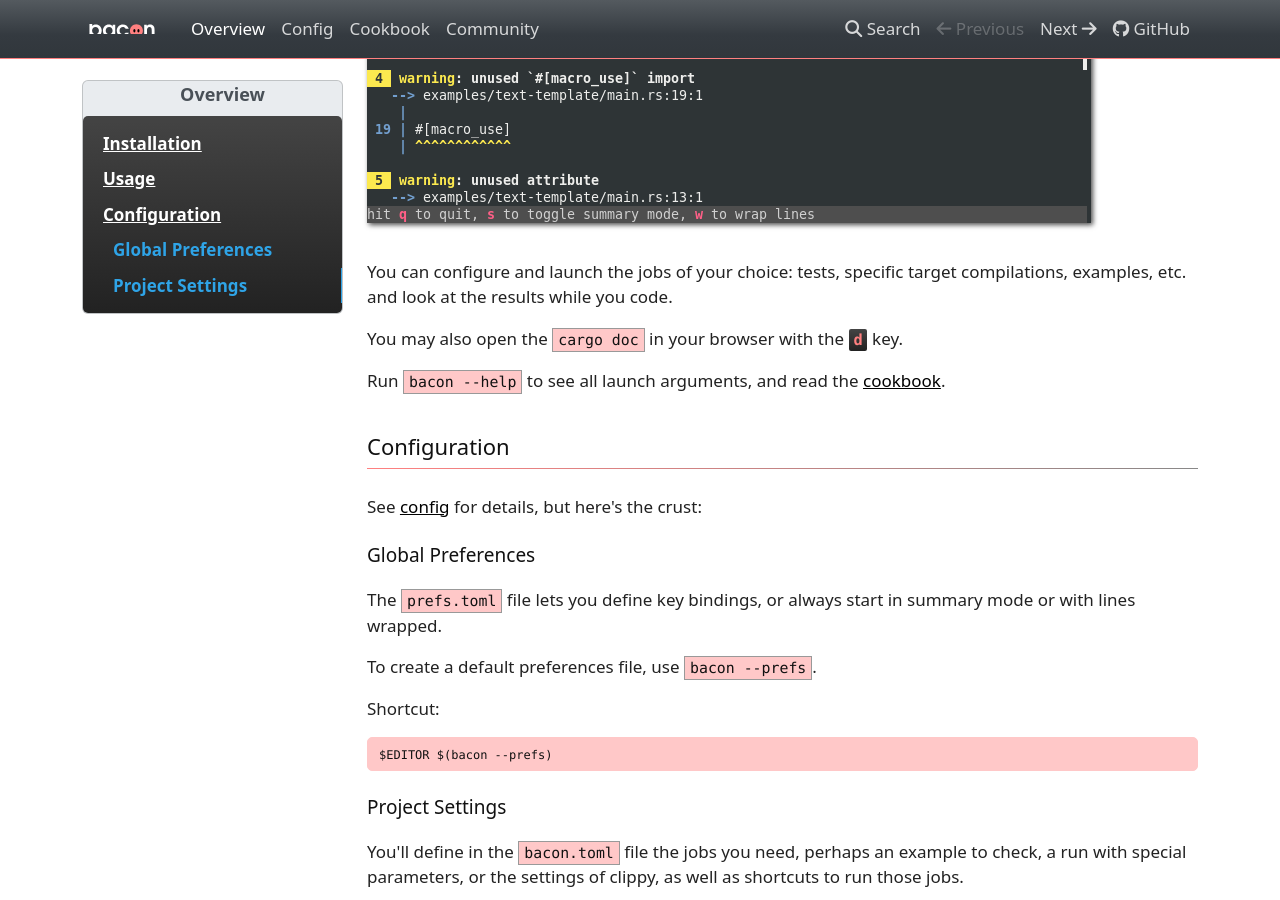
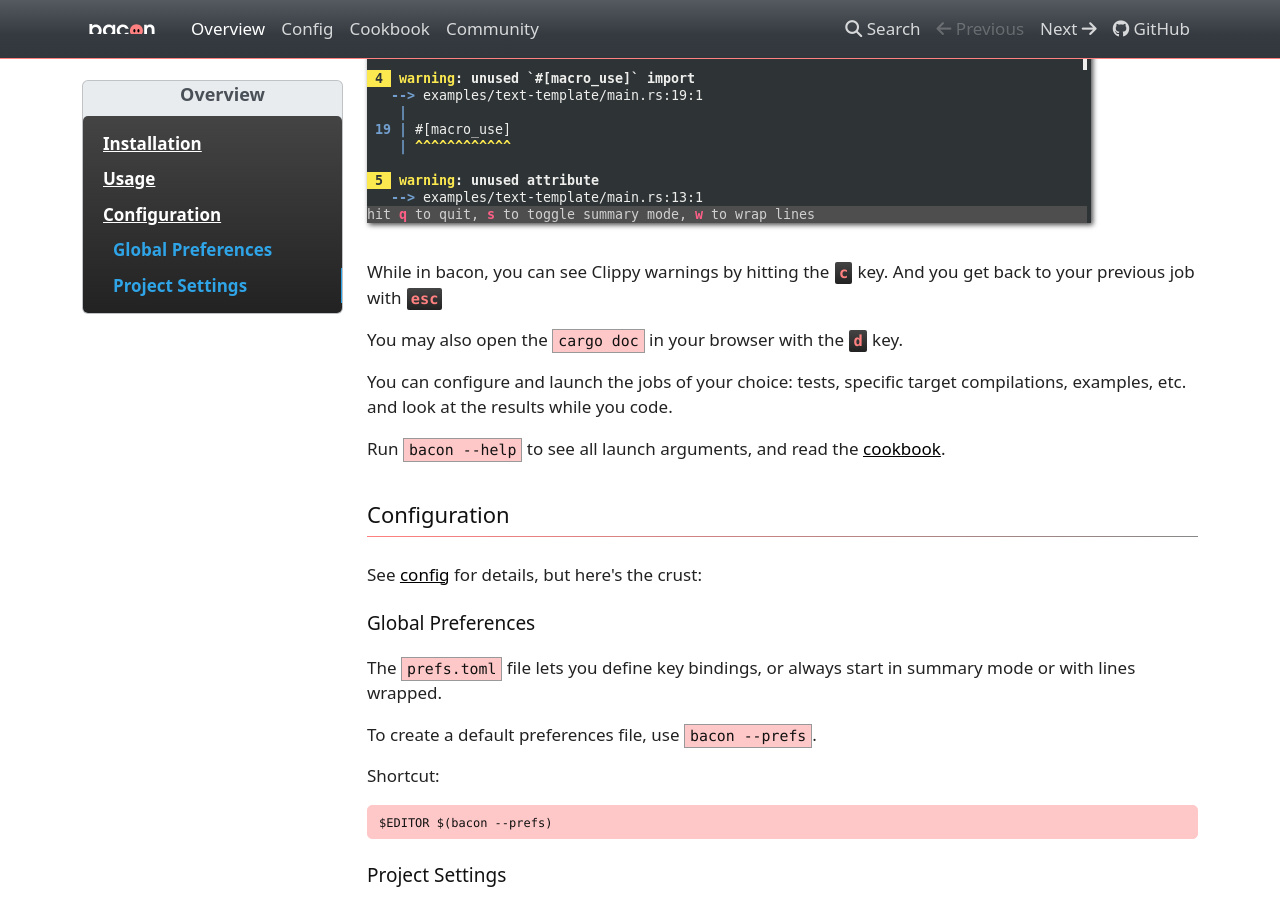
Before and after one commit to Canop/bacon, an MkDocs documentation site: the page built from website/docs/index.md, in a window 1280 px wide and 900 px high, scrolled down 1703 px. Built offline with MkDocs 1.6.1, drawn with Linux system fonts in a browser that asks for light colours; nearby versions of some CDN libraries; a style sheet for code colours, icons or effects is not loaded.

Commit message:
doc update

```diff
--- a/website/docs/index.md
+++ b/website/docs/index.md
@@ -40,10 +40,11 @@
 
 ![test](img/test.png)
 
+While in bacon, you can see Clippy warnings by hitting the <kbd>c</kbd> key. And you get back to your previous job with <kbd>esc</kbd>
+
+You may also open the `cargo doc` in your browser with the <kbd>d</kbd> key.
 
 You can configure and launch the jobs of your choice: tests, specific target compilations, examples, etc. and look at the results while you code.
-
-You may also open the `cargo doc` in your browser with the <kbd>d</kbd> key.
 
 Run `bacon --help` to see all launch arguments, and read the [cookbook](cookbook).
 
```
Also changed, not shown: README.md.
